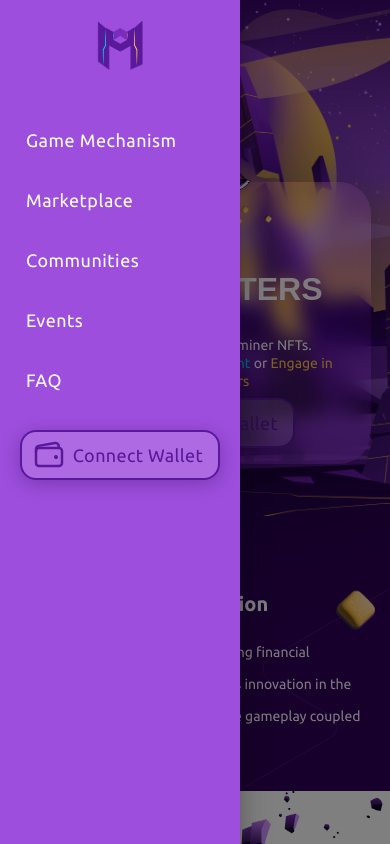
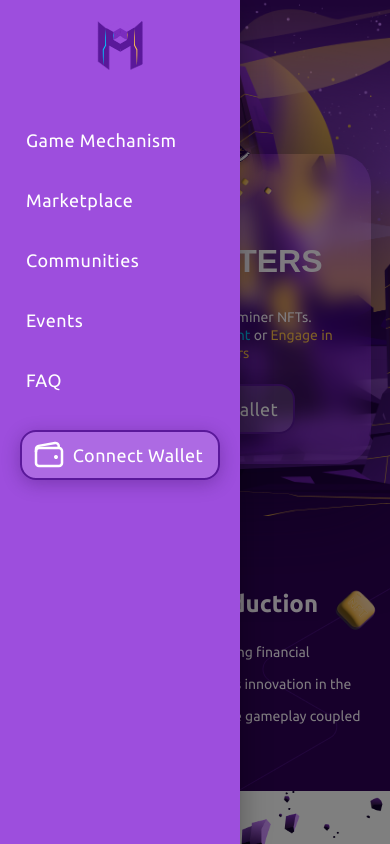
Before and after one commit to Mine-Master/Mine-Masters-WebApp, a Next.js app: page / in a window 390 px wide. Both pictures are taken after a click on the button 42 px from the left and 42 px from the top of the page. Shown: the top 844 px of the page. Built offline with nearby package versions, Linux system fonts and the light colour scheme; a web font is replaced by a local one.

Commit message:
fix conect btn and styles

```diff
--- a/app/containers/global/header/index.tsx
+++ b/app/containers/global/header/index.tsx
@@ -8,25 +8,17 @@
 import useScrollingUp from "@/app/hooks/scroll";
 import { css } from "@emotion/react";
 import { mediaQueries } from "@/app/styles/mediaQueries";
-import { useEffect, useState } from "react";
-import { Drawer, IconButton, useMediaQuery } from "@mui/material";
-import DragHandleIcon from "@mui/icons-material/DragHandle";
+import { useState } from "react";
+import { Drawer, IconButton } from "@mui/material";
+import drag_handle from "@/app/assets/drag_handle.svg";
 
 export const Header = () => {
   const { scrollingUp, screenBegining } = useScrollingUp();
   const [open, setOpen] = useState(false);
 
-  // const isSmScreen = useMediaQuery(mediaQueries.lessThan("sm"));
-
   const handleDrawerOpenClose = () => {
     setOpen((prev) => !prev);
   };
-
-  // useEffect(() => {
-  //   if (!isSmScreen) {
-  //     setOpen(false);
-  //   }
-  // }, [isSmScreen]);
 
   return (
     <>
@@ -36,36 +28,23 @@
       >
         <NavbarLogoWrapper>
           <Image src={Logo} alt="Logo" />
-
           <Navbar />
           <ConnectButton />
         </NavbarLogoWrapper>
       </HeaderContainer>
       <MobileHeader>
         <IconButtonStyle onClick={handleDrawerOpenClose}>
-          <DragHandleIcon />
+          <Image src={drag_handle} alt="Drag Handle" />
         </IconButtonStyle>
-        <DrawerStyles
-          anchor="left"
-          open={open}
-          onClose={() => setOpen(false)}
-          sx={
-            {
-              // display: { sm: "block", md: "none" },
-              // color: "var(--White)",
-              // padding: "20px",
-              // width: "275px",
-              // height: "100vh",
-              // zIndex: 10000,
-            }
-          }
-        >
+        <DrawerStyles anchor="left" open={open} onClose={() => setOpen(false)}>
           <DrawerWrappe>
             <ImageWrapper>
               <Image src={Logo} alt="Logo" width={150} height={50} />
             </ImageWrapper>
             <Navbar />
+            <ConnectButtonStyle>
               <ConnectButton />
+            </ConnectButtonStyle>
           </DrawerWrappe>
         </DrawerStyles>
       </MobileHeader>
@@ -108,6 +87,9 @@
   border-radius: 8px;
   color: var(--White);
   background: #10002b80;
+  img {
+    filter: brightness(0) invert(1);
+  }
 `;
 
 const DrawerWrappe = styled("div")`
@@ -147,15 +129,25 @@
           transition: visibility 0.3s linear, opacity 0.3s linear;
         `}
   ${mediaQueries.lessThan("lg")`
-
         max-width: 1200px;
   `}
   ${mediaQueries.lessThan("md")`
     padding: 20px 0;
-  // max-width: 992px;
+
   `}
   ${mediaQueries.lessThan("sm")`
   display: none;
+  `}
+`;
+
+const ConnectButtonStyle = styled("div")`
+  ${mediaQueries.lessThan("sm")`
+     .MuiButton-startIcon img {
+        filter: brightness(0) invert(1);
+       }
+      span {
+        color: white;
+      }
   `}
 `;
 
@@ -228,7 +220,6 @@
     z-index: -1; */
   }
   ${mediaQueries.lessThan("lg")`
-//  max-width: 1200px;
     padding: 15px;
     & > img {
       width: 61px;
@@ -236,7 +227,6 @@
 }
   `}
   ${mediaQueries.lessThan("md")`
-// max-width: 992px;
       padding: 10px;
       & > img {
         width:41px;
@@ -244,7 +234,6 @@
   }
   `}
   ${mediaQueries.lessThan("sm")`
-  // max-width: 768px;
       padding: 10px;
   `}
 `;
--- a/app/containers/hero/index.tsx
+++ b/app/containers/hero/index.tsx
@@ -162,9 +162,17 @@
 const ConnectButtonStyle = styled("div")`
   display: none;
   ${mediaQueries.lessThan("sm")`
-    display:block
+    display:block;
+    padding:14px;
+     .MuiButton-startIcon img {
+    filter: brightness(0) invert(1);
+  }
+  span {
+    color: white; /* Change text color to white */
+  }
   `}
 `;
+
 const ContentContainer = styled("div")`
   position: absolute;
   bottom: 10%;
--- a/app/containers/introduction/index.tsx
+++ b/app/containers/introduction/index.tsx
@@ -16,11 +16,11 @@
           <SmallerText>Dive into the thrilling realm of</SmallerText>
           <Title> MineMasters Introduction</Title>
         </TwoLineTitleWrapper>
-        <SmallerText>
+        <SmallerTextDesc>
           Our game empowers you, promoting financial inclusivity and showcasing
           limitless innovation in the digital world. It provides immersive
           gameplay coupled with real-world value generation.
-        </SmallerText>
+        </SmallerTextDesc>
         <OrangeSquareStyled src={OrangeSquare} alt="Orange Square" />
         <BlueSquareStyled src={BlueSquare} alt="Blue Square" />
         <IntroLeftBgStyled src={IntroLeftBg} alt="Intro Left Bg" />
@@ -79,21 +79,34 @@
   font-size: 20px;
   `}
   ${mediaQueries.lessThan("xs")`
+  font-size: 16px;
+  `}
+`;
+
+const SmallerTextDesc = styled("h2")`
+  ${TEXT_32_400}
+  z-index: 1;
+  ${mediaQueries.lessThan("md")`
+  font-size: 22px;
+  `}
+  ${mediaQueries.lessThan("sm")`
+  font-size: 18px;
+  `}
+  ${mediaQueries.lessThan("xs")`
   font-size: 14px;
   `}
 `;
-
 const Title = styled("h1")`
   ${TEXT_48_700}
   z-index: 1;
   ${mediaQueries.lessThan("md")`
-  font-size: 36px;
+  font-size: 40px;
   `}
   ${mediaQueries.lessThan("sm")`
-  font-size: 28px;
+  font-size: 32px;
   `}
   ${mediaQueries.lessThan("xs")`
-  font-size: 20px;
+  font-size: 24px;
   `}
 `;
 
@@ -123,7 +136,7 @@
   width: 57px;
   height: 57px;
   left: -10px;
-  top:-10px
+  top:-15px
   `}
 `;
 const OrangeSquareStyled = styled(Image)`
--- a/app/layout.tsx
+++ b/app/layout.tsx
@@ -58,7 +58,7 @@
           maxWidth: "1728px",
           margin: "0 auto",
           position: "relative",
-          // minWidth: "1320px",
+          minWidth: "320px",
           overflowX: "scroll",
           width: "100%",
         }}
--- a/package.json
+++ b/package.json
@@ -11,7 +11,6 @@
   "dependencies": {
     "@emotion/react": "^11.11.3",
     "@emotion/styled": "^11.11.0",
-    "@mui/icons-material": "^5.15.15",
     "@mui/material": "^5.15.9",
     "next": "14.1.0",
     "react": "^18",
```
Also changed, not shown: app/assets/drag_handle.svg (added). Lines whose indentation alone changed are shown as unchanged.
